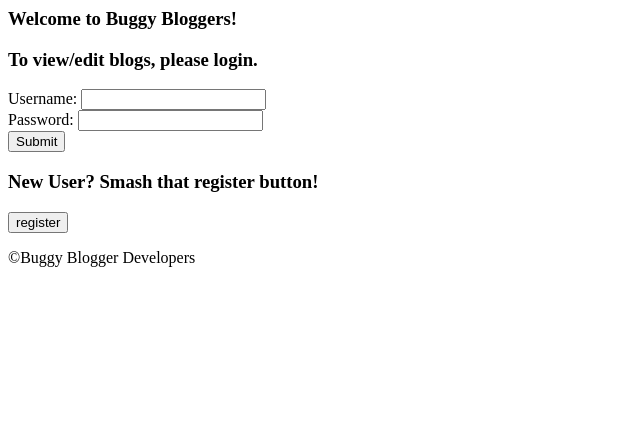
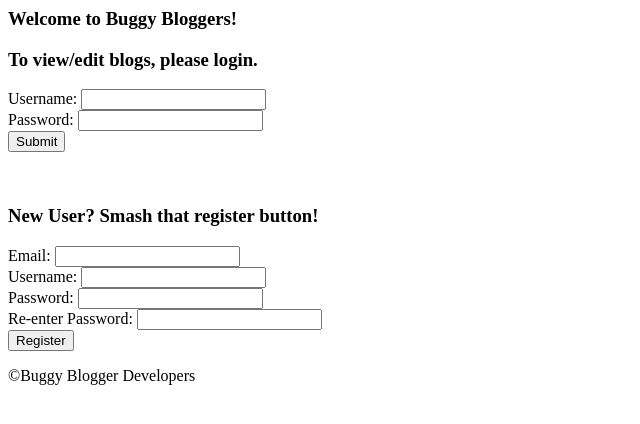
Before and after one commit to NikolaTerran/Bloggy, a Flask app: page / in a window 1280 px wide. Shown: the top 424 px of the page, without its empty margins (0-640 px from the left). Run offline with Flask 2, Linux system fonts and the light colour scheme.

Commit message:
completed login and registration

```diff
--- a/app.py
+++ b/app.py
@@ -1,37 +1,69 @@
 from flask import Flask, render_template, request, session, redirect, url_for, flash
+from passlib.hash import sha256_crypt
+import sqlite3
 import os
 
 app = Flask(__name__)
 app.secret_key = os.urandom(8)
 
+DB_FILE="bloggers.db"
+
+db = sqlite3.connect("bloggers.db",check_same_thread=False) #open if file exists, otherwise create
+c = db.cursor()               #facilitate db ops
+
+##command = "CREATE TABLE registration(username TEXT,password TEXT,email TEXT)"
+##c.execute(command)    #run SQL statement
+
 @app.route('/')
 def home():
     #checks if there is a session
-    if "username" in session:
+    command3 = 'SELECT * FROM registration'
+    c.execute(command3)
+    print(c.fetchall())
+    if 'user' in session:
         #if there is then just show the welcome screen
-        return render_template('welcome.html',user = session['username'])
+        print('user in!')
+        return render_template('welcome.html', user=session['user'])
     else:
         #if not just ask for info
         return render_template('home.html')
 
-@app.route('/login')
+@app.route('/login', methods=['POST', 'GET'])
 def login():
-    #Login: Alan Smith PW: password12345678, checks if it is correct
-    if request.args['usr'] == 'Alan Smith' and request.args['pwd']=='password12345678':
-        session['username'] = "Alan Smith"
-        return redirect(url_for('home'))
-    # if either is wrong then it returns an error message
-    elif request.args['usr'] == 'Alan Smith' and request.args['pwd']!='password12345678':
-        flash("password wrong")
-        return render_template('home.html')
+    username = request.form['usr']
+    password = request.form['pwd']
+    command4 = "SELECT password FROM registration WHERE username = '" + username + "'"
+    c.execute(command4)
+    user_exists = c.fetchone()
+    print ('user_exists')
+    print (user_exists)
+    if user_exists:
+        if user_exists[0] == password:
+            session['user'] = username
+            return redirect(url_for('home'))
+        else:
+            flash("password wrong")
+            return render_template('home.html')
     else:
         flash("username wrong")
         return render_template('home.html')
 
+@app.route('/register', methods=['POST', 'GET'])
+def register():
+    password = request.form['new_pwd']
+    username= request.form['new_usr']
+    command2 = 'INSERT INTO registration VALUES("' + username + '", "' + password  + '", "' + request.form['email'] + '")'
+    c.execute(command2)
+    session['user'] = username
+    command3 = 'SELECT * FROM registration'
+    c.execute(command3)
+    print(c.fetchall())
+    return redirect(url_for('home'))
+
 @app.route('/logout')
 def logout():
     #removes current session
-    session.pop('username',"Alan Smith")
+    session.pop('user')
     return redirect(url_for('home'))
 
 
--- a/templates/home.html
+++ b/templates/home.html
@@ -1,28 +1,39 @@
 <!DOCTYPE = html>
 <html>
-
-		{%block title%}<title> Welcome to Buggy Blogger! </title>{%endblock title%}
-	<head>  {%block greeting%} {%endblock greeting%}
+		<title>
+			{%block title%}
+				Welcome to Buggy Blogger!
+			{%endblock title%}
+		</title>
+	<head>
+		{%block greeting%}
 			{%set msgs = get_flashed_messages()%}
 			{%for each in msgs %}
 			<h1>{{each}}</h1>
 			<br>
 			{%endfor%}
+		{%endblock greeting%}
 	</head>
 	<body>
 		{%block login %}
 		<h3>Welcome to Buggy Bloggers!</h3>
 		<h3>To view/edit blogs, please login.</h3>
-		<form action="/login" method="get">
+		<form action="/login" method="POST">
 			Username: <input type = "text" name="usr" ></br>
 			Password: <input type = "text" name="pwd"></br>
 			<input type="submit" value="Submit">
+		</form>
 		{%endblock login%} <br>
 
-		{%block register %}
 		<h3>New User? Smash that register button!</h3>
-		<form action="/register">
-			<input type="button" value="register"></br>
+		{%block register%}
+			<form action="/register" method="POST">
+				Email: <input type = "text" name="email" ></br>
+				Username: <input type = "text" name="new_usr" ></br>
+				Password: <input type = "text" name="new_pwd"></br>
+				Re-enter Password: <input type = "text" name="re_pwd"></br>
+				<input type="submit" value="Register">
+			</form>
 		{% endblock register %}
 
 	</body>
--- a/templates/welcome.html
+++ b/templates/welcome.html
@@ -1,4 +1,5 @@
-{%extends "home.html"%}
+<!DOCTYPE = html>
+<html>
 {%block title%}<title>Welcome</title>{%endblock title%}
 {%block greeting%}
 	    <head>
@@ -8,3 +9,4 @@
 {%block login%}
 		<a href = '/logout'><input type = "button" value="logout"></input></a>
 {%endblock login%}
+</html>
```
Also changed, not shown: bloggers.db (added), 1 other file. Lines whose indentation alone changed are shown as unchanged.
